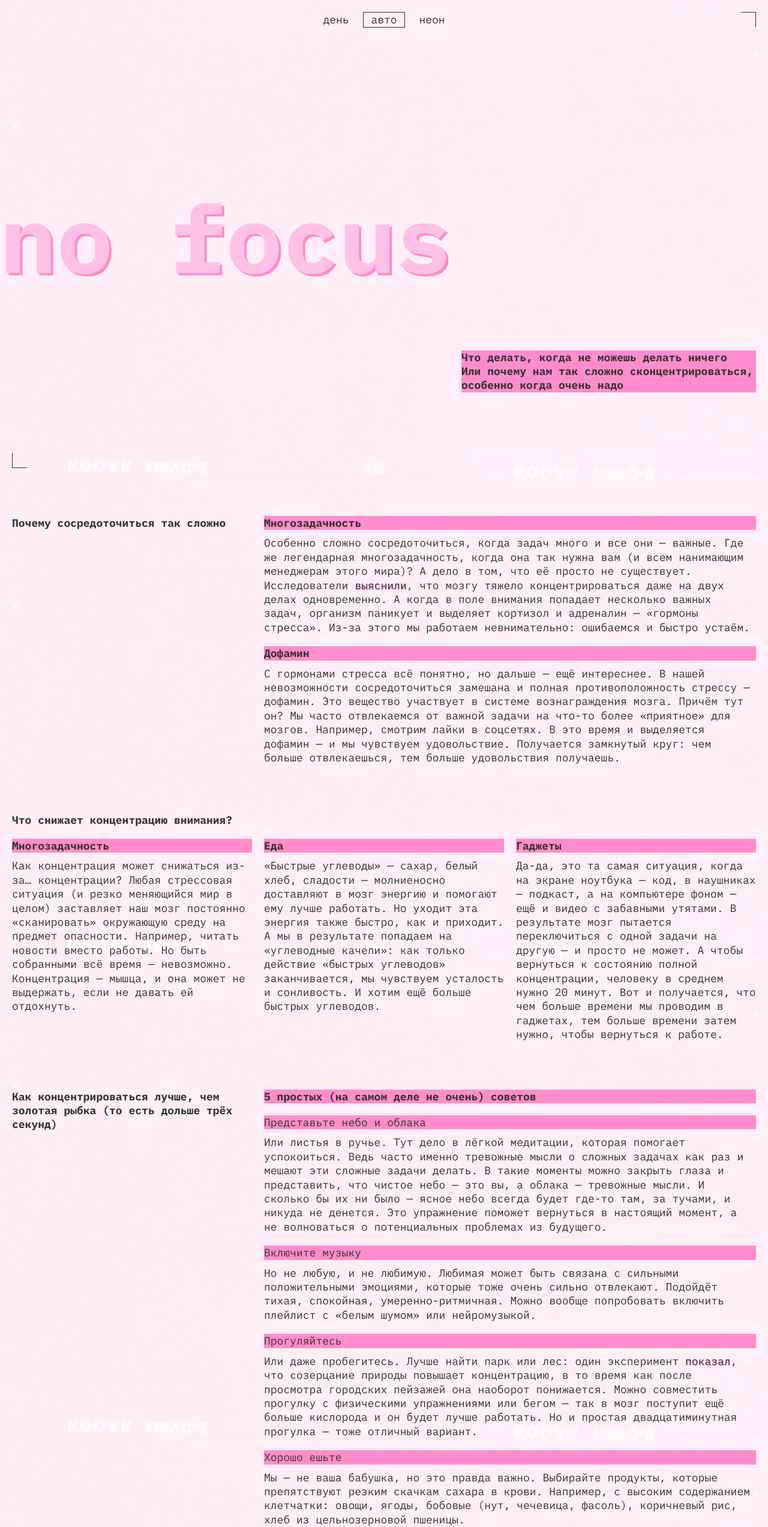
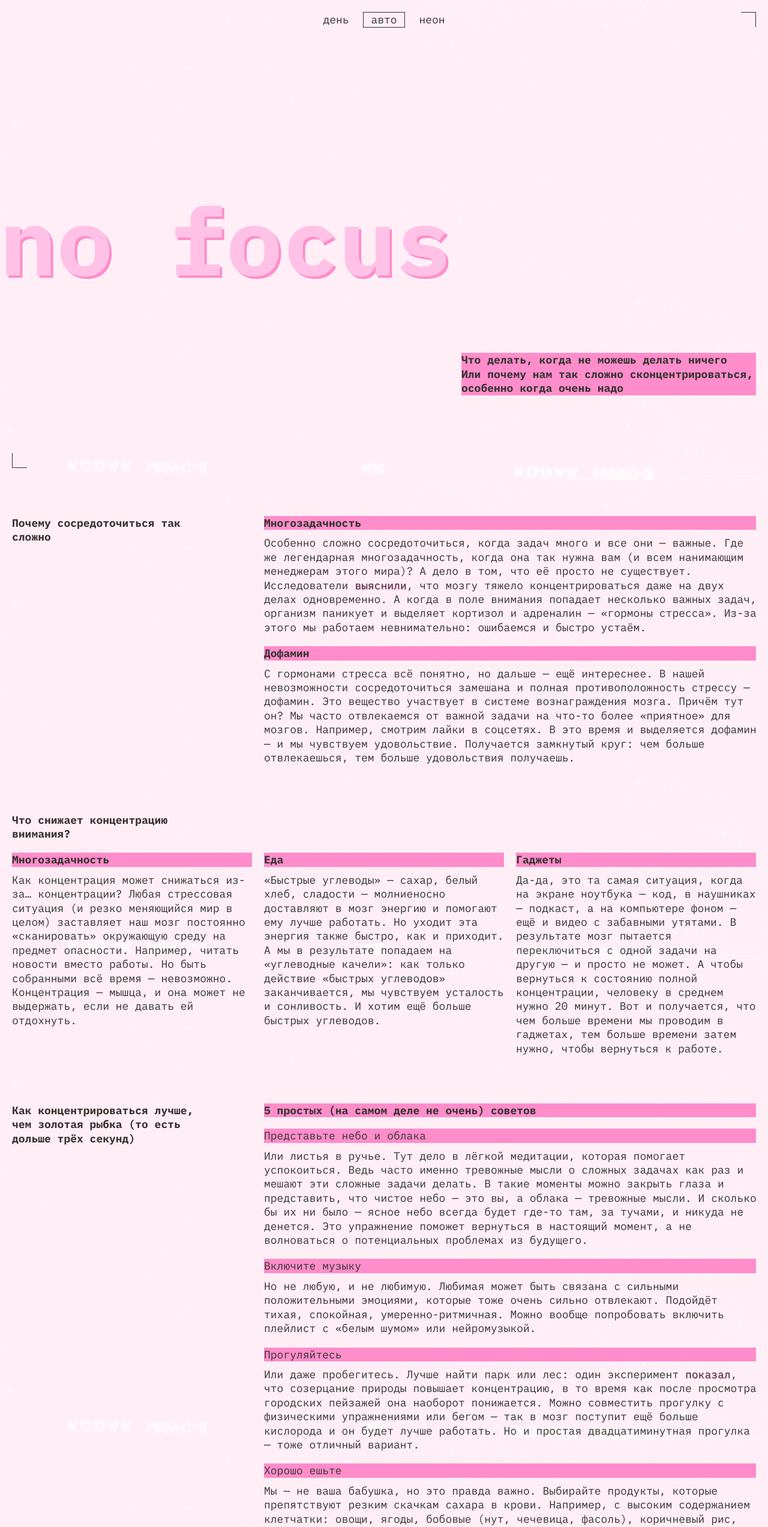
Before and after one commit to Gidrami/slozhno-sosredotochitsya-fd, a plain HTML site: page index.html in a window 1280 px wide. Shown: the top 2545 px of the page at 60% size. Drawn offline with Linux system fonts and the light colour scheme.

Commit message:
Правки

```diff
--- a/index.html
+++ b/index.html
@@ -57,7 +57,7 @@
       </p>
     </header>
     <main class="content">
-      <section class="section__focus">
+      <section class="section__focus content__section">
         <h2 class="start__title section__title">
           Почему сосредоточиться так сложно
         </h2>
@@ -91,7 +91,7 @@
           </p>
         </article>
       </section>
-      <section class="section__attention">
+      <section class="section__attention content__section">
         <h2 class="attention__title section__title">
           Что снижает концентрацию внимания?
         </h2>
@@ -130,7 +130,7 @@
           </p>
         </article>
       </section>
-      <section class="section__concentration">
+      <section class="section__concentration content__section">
         <h2 class="concentration__title section__title">
           Как концентрироваться лучше, чем золотая рыбка (то есть дольше трёх
           секунд)
--- a/styles/style.css
+++ b/styles/style.css
@@ -1,12 +1,12 @@
 /* Основные стили проекта. Это стили для темы, которую вы верстаете первой. */
 
 .page {
-  font-family: "IBM Plex mono", Arial, sans-serif;
+  font-family: "IBM Plex mono", Courier, sans-serif;
   background-color: var(--color-bg-page);
   background-image: var(--page-bg-image);
   background-repeat: no-repeat;
   background-position: center;
-  background-size: 100vw 100vh;
+  background-size: cover;
   background-attachment: fixed; /* сохраните в разметке и стилях класс page у тега body. Он удобен, чтобы составлять селекторы для разных цветовых тем. */
 }
 
@@ -14,7 +14,7 @@
   position: relative;
   display: grid;
   grid-template-columns: 1fr;
-  grid-template-rows: 1fr auto auto;
+  grid-template-rows: 1fr min-content 1fr;
   gap: 55px;
   width: 100%;
   height: 100vh;
@@ -24,9 +24,9 @@
 
 .rec {
   position: absolute;
+  top: 10px;
+  right: 38px;
   justify-self: end;
-  margin-inline-end: 38px;
-  margin-block-start: 10px;
   color: var(--color-rec);
   font-size: 18px;
   line-height: 25px;
@@ -70,13 +70,16 @@
   border-left: 1px solid var(--color-dec-zone);
 }
 
+.header__theme-menu {
+  align-self: center;
+  margin-top: 52px;
+}
+
 .header__theme-menu-list {
   display: flex;
   flex-direction: column;
   justify-self: end;
   gap: 10px;
-  align-self: start;
-  margin-block-start: 65px;
 }
 
 .header__theme-menu-button {
@@ -105,7 +108,7 @@
 }
 
 .header__theme-menu-button_active {
-  border-color: var(--color-menu) !important;
+  border-color: var(--color-menu);
   pointer-events: none;
 }
 
@@ -118,7 +121,8 @@
 }
 
 .title__description {
-  margin-bottom: 56px;
+  align-self: center;
+  margin-bottom: 55px;
 }
 
 .title-decor {
@@ -232,12 +236,12 @@ img {
   font-weight: 700;
   font-size: clamp(7.25rem, 7.0115rem + 1.0178vw, 7.5rem);
   line-height: 83%;
+  text-shadow: 4px 4px 0 var(--color-bg-title);
 }
 
 @media (width>=768px) {
   .header {
     grid-template-columns: 1fr 1fr;
-    grid-template-rows: 1fr 1fr 1fr;
     gap: 0px;
     min-height: 1024px;
     padding: 20px;
@@ -245,15 +249,17 @@ img {
 
   .header__theme-menu {
     grid-column: 2;
-  }
-
-  .header__theme-menu-list {
-    margin-block-start: 170px;
+    align-self: center;
+    margin-top: -5px;
   }
 
   .rec {
-    margin-inline-end: 48px;
-    margin-block-start: 20px;
+    top: 20px;
+    right: 47px;
+  }
+
+  .rec::before {
+    top: 8px;
   }
 
   .decorated-zone::before {
@@ -268,43 +274,36 @@ img {
 
   .title {
     grid-column: span 2;
-    margin-top: 120px;
     margin-left: -20px;
     font-size: clamp(7.5rem, 0.5625rem + 14.4531vw, 9.8125rem);
   }
 
   .title__description {
     grid-column: 2;
-    align-self: start;
-    margin-top: 48px;
-    margin-bottom: 0px;
+    margin-top: 55px;
   }
 
   .content {
-    display: grid;
     gap: 80px;
     padding: 0px 20px 0px;
   }
 
+  .content__section {
+    display: grid;
+    grid-template-columns: 1fr 2fr;
+    column-gap: 20px;
+  }
+
   .section__focus {
-    display: grid;
-    grid-template-columns: 1fr 1fr 1fr;
-    column-gap: 20px;
     margin-top: 40px;
   }
 
-  .section__focus .card__description {
-    padding-right: 10px;
-    padding-left: 4px;
-  }
-
   .section__focus .card {
-    grid-column: span 2;
+    grid-column: 2;
   }
 
   .start__title {
     grid-column: 1;
-    grid-row: span 2;
     max-width: 236px;
     margin-top: 20px;
   }
@@ -313,29 +312,30 @@ img {
     max-width: 236px;
   }
 
-  .section__concentration {
-    display: grid;
-    grid-template-columns: 1fr 1fr 1fr;
-    column-gap: 20px;
-  }
-
-  .section__concentration .card__description {
-    padding-right: 10px;
-    padding-left: 4px;
+  .section__attention {
+    grid-template-columns: 1fr;
+    column-gap: 0px;
   }
 
   .concentration__title {
     grid-column: 1;
-    grid-row: span 6;
     max-width: 236px;
+    margin-bottom: 0px;
   }
 
   .recommendations__title {
-    grid-column: span 2;
+    grid-column: 2;
+    grid-row: 1;
+    align-self: self-start;
   }
 
   .section__concentration .card {
-    grid-column: span 2;
+    grid-column: 2;
+    align-self: self-start;
+  }
+
+  .section__concentration .card:first-of-type {
+    margin-top: -50px;
   }
 
   .images__title {
@@ -378,7 +378,6 @@ img {
   }
 
   .footer {
-    min-height: 1024px;
     margin-top: 60px;
     padding: 20px 20px 20px;
   }
@@ -391,10 +390,12 @@ img {
 @media (width>=1024px) {
   .header {
     grid-template-columns: 1fr 1fr 1fr;
-    grid-template-rows: 1fr 1fr 1fr;
-    gap: 0px;
     min-height: 768px;
-    padding: 20px;
+  }
+
+  .header__theme-menu {
+    align-self: self-start;
+    margin-top: 0px;
   }
 
   .header__theme-menu-list {
@@ -402,154 +403,60 @@ img {
     flex-direction: row;
     justify-self: center;
     gap: 10px;
-    margin-block-start: 0px;
-  }
-
-  .header__theme-menu {
-    grid-column: 2;
-  }
-
-  .rec {
-    margin-inline-end: 48px;
-    margin-block-start: 20px;
-  }
-
-  .decorated-zone::before {
-    top: 20px;
-    right: 20px;
-  }
-
-  .decorated-zone::after {
-    bottom: 20px;
-    left: 20px;
   }
 
   .title {
     grid-column: span 3;
-    margin-top: 58px;
-    margin-left: -20px;
-    font-size: clamp(7.5rem, 0.5625rem + 14.4531vw, 9.8125rem);
+    margin-top: 0px;
   }
 
   .title__description {
     grid-column: 2/4;
     justify-self: end;
-    align-self: start;
     max-width: 491px;
     margin-top: 57px;
-    margin-bottom: 0px;
   }
 
-  .content {
-    display: grid;
-    gap: 80px;
-    padding: 0px 20px 0px;
+  .content__section {
+    grid-template-columns: 1fr 2.05fr;
   }
 
-  .section__focus {
-    display: grid;
-    grid-template-columns: 1fr 1fr 1fr;
-    column-gap: 20px;
-    margin-top: 40px;
-  }
-
-  .section__focus .card {
-    grid-column: span 2;
+  .section__focus .card__description {
+    margin-right: -2px;
   }
 
   .start__title {
-    grid-column: 1;
     grid-row: span 2;
-    max-width: 100%;
-    margin-top: 20px;
-  }
-
-  .section__focus .card__description {
-    padding-right: 0px;
-    padding-left: 0px;
+    max-width: 315px;
   }
 
   .section__attention {
     display: grid;
-    grid-template-columns: 1fr 1fr 1fr;
+    grid-template-columns: repeat(3, 1fr);
+    row-gap: 20px;
     column-gap: 20px;
   }
 
   .attention__title {
-    max-width: 100%;
+    grid-column: 1/4;
+    grid-row: 1;
+    max-width: 315px;
   }
 
   .section__attention .card {
-    grid-column: auto;
-    grid-row: 2;
     align-self: self-start;
-  }
-
-  .section__concentration {
-    display: grid;
-    grid-template-columns: 1fr 1fr 1fr;
-    column-gap: 20px;
+    margin-top: 0px;
   }
 
   .section__concentration .card__description {
-    padding-right: 0px;
-    padding-left: 0px;
+    margin-right: -2px;
   }
 
   .concentration__title {
-    grid-column: 1;
-    grid-row: span 6;
-    max-width: 100%;
+    max-width: 314px;
   }
 
-  .section__concentration .card {
-    grid-column: span 2;
-  }
-
-  .images__title {
-    margin-bottom: 20px;
-  }
-
-  .images {
-    grid-template-columns: repeat(3, 1fr);
-    grid-template-rows: repeat(3, auto);
-    grid-auto-flow: dense;
-    gap: 20px;
-    max-width: 100vw;
-  }
-
-  .images img:first-child {
-    grid-column: span 2;
-    grid-row: 1;
-  }
-
-  .images img:nth-child(2) {
-    grid-column: 3;
-    grid-row: span 2;
-    height: 100%;
-    object-fit: cover;
-  }
-
-  .images img:nth-child(3) {
-    grid-column: 1;
-    grid-row: span 2;
-    height: 100%;
-    object-fit: cover;
-  }
-
-  .images img:nth-child(4) {
-    grid-column: 2;
-  }
-
-  .images img:nth-child(5) {
-    grid-column: span 2;
-  }
-
-  .footer {
-    min-height: 768px;
-  }
-
-  .title__footer {
-    font-size: clamp(7.5rem, 0.5625rem + 14.4531vw, 9.8125rem);
+  .section__concentration .card:first-of-type {
+    margin-top: -28px;
   }
 }
```
